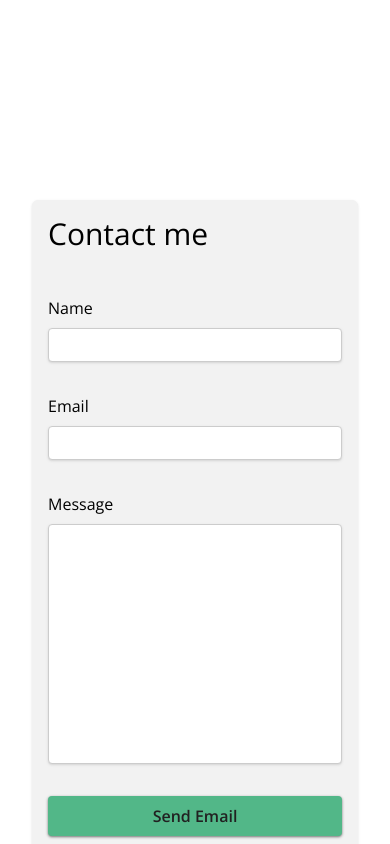
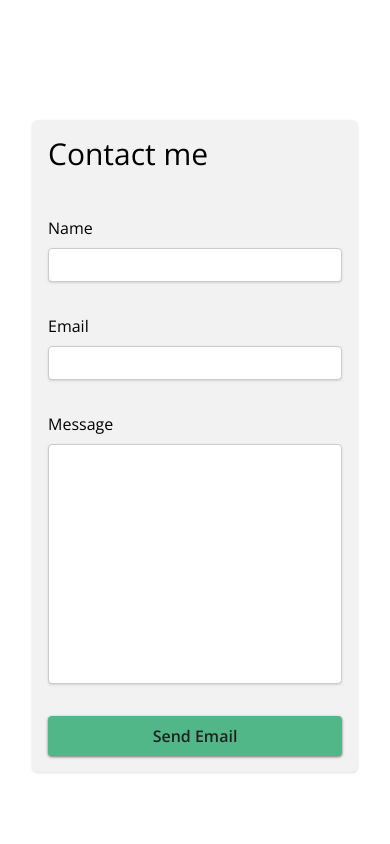
Before and after one commit to joshuanelsondev/portfolio, a React (Vite) app: page / in a window 390 px wide. Shown: the part 3120-3964 px from the top of the page. Built offline with nearby package versions, Linux system fonts and the light colour scheme; no server answers.

Commit message:
Edit contact form and link scroll for mobile responsiveness

```diff
--- a/src/Components/ContactComponent.jsx
+++ b/src/Components/ContactComponent.jsx
@@ -38,7 +38,7 @@ export default function ContactComponent () {
   };
 
     return (
-      <div id='contact' className="h-full min-h-[600px] w-full max-w-[800px] flex flex-col bg-[#f2f2f2] rounded-md mt-40 mb-60 p-4 shadow">
+      <div id='contact' className="h-full min-h-[600px] w-full max-w-[800px] flex flex-col bg-[#f2f2f2] rounded-md mt-20 mb-40 p-4 shadow">
         <h2 className="text-3xl  text-black h-20">Contact me</h2>
         <form className="flex flex-col gap-8 rounded-md" ref={form} onSubmit={sendEmail}>
           <div className='grid gap-2'>
--- a/src/Components/NavIconsMobile.jsx
+++ b/src/Components/NavIconsMobile.jsx
@@ -87,7 +87,7 @@ export default function NavIconsMobile({handleThemeChange}) {
                 to={`contact`}
                 spy={true}
                 smooth={true}
-                offset={-200}
+                offset={-100}
                 duration={500}
               >
                 <MdEmail
```
